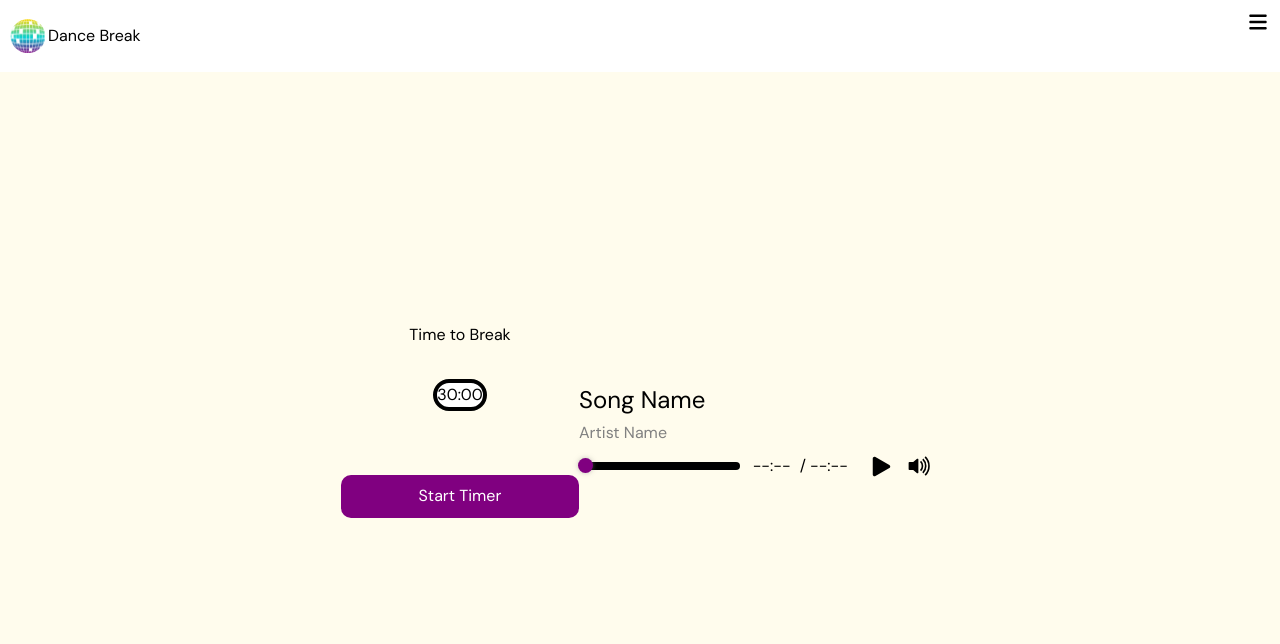
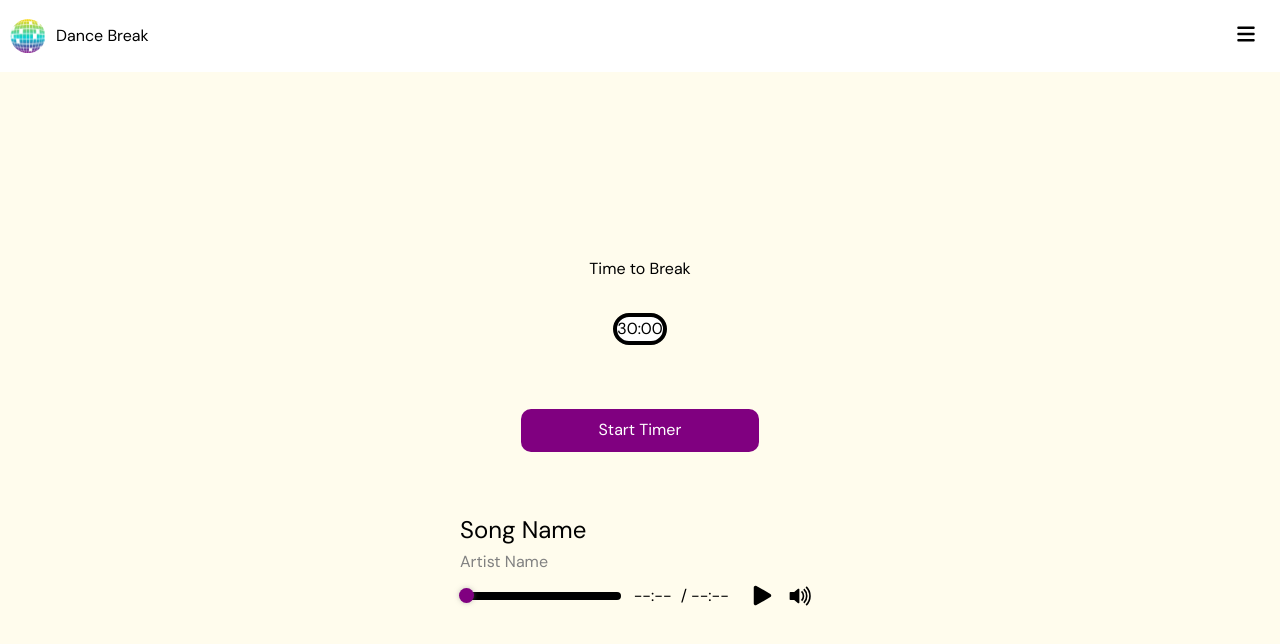
Before and after one commit to thelmaboamah/dance-break-app, a React (Vite) app: page /break in a window 1280 px wide. Shown: the top 644 px of the page. Built offline with nearby package versions, Linux system fonts and the light colour scheme; no server answers; what @passageidentity/passage-react would draw is missing.

Commit message:
fix flex box for timer with audio player

```diff
--- a/src/components/BreakCenterTimer.jsx
+++ b/src/components/BreakCenterTimer.jsx
@@ -2,7 +2,7 @@ import styles from "../styles/Center.module.css";
 
 export default function BreakCenterTimer() {
   return (
-    <div className={styles.centerTimer}>
+    <div className={styles.centerTimerWithAudioPlayer}>
       <div id="centered-text py-0">Time to Break</div>
 
       {/* placeholder for timer animation*/}
--- a/src/components/Header.jsx
+++ b/src/components/Header.jsx
@@ -20,16 +20,16 @@ export default function Header() {
     //the whole header
     <div className="flex justify-between items-center w-full px-8 py-4 z-10 bg-white">
       {/* logo and name */}
-      <div className="flex flex-row w-full items-center">
+      <div className="flex flex-row w-full gap-8 items-center">
         <div className="w-10 h-10">
           <img src={DanceBreakLogo} alt="Dance Break Logo" />
         </div>
-        <h2>Dance Break</h2>
+        <h2 className="hidden desktop:block">Dance Break</h2>
       </div>
       <div>
         <img
           src={icon}
-          className="w-5 h-5 z-50 absolute top-12 right-12"
+          className="w-5 h-5 z-50 absolute top-24 right-24"
           alt="BarsSolidorXSolid"
           onClick={() => setModalOpen(!isModalOpen)}
         />
--- a/src/components/Modal.jsx
+++ b/src/components/Modal.jsx
@@ -41,15 +41,15 @@ export default function Modal() {
   }, []);
 
   return (
-    <div className="bg-white fixed right-0 top-0 h-screen desktop:w-1/4 w-[238px]">
-      <div className="bg-white rounded-lg shadow-lg w-96 h-screen">
+    <div className="bg-white fixed right-0 top-0 h-screen desktop:w-[530px] w-[238px]">
+      <div className="bg-white w-full rounded-lg shadow-lg w-96 h-screen">
         <div className="p-6">
           <div className="bg-gray-100 rounded-t-lg px-6 py-4"></div>
 
           {/* 5 rows */}
           <ul className="space-y-5">
             <li>
-              <button className="desktop:w-3/4 w-[189px] flex justify-between items-center hover:underline focus:outline-none">
+              <button className="desktop:w-3/4 w-[189px] desktop:w-[454px] flex justify-between items-center hover:underline focus:outline-none">
                 <div>Update Durations</div>
                 <img
                   className="w-3 h-3"
@@ -72,7 +72,7 @@ export default function Modal() {
               </button>
             </li>
             <li>
-              <div className="bg-grey border-t-1 desktop:w-3/4 w-[189px] h-[1px]"></div>
+              <div className="bg-grey border-t-1 w-[189px] desktop:w-[454px] h-[1px]"></div>
             </li>
             <li>
               <button
--- a/src/styles/Center.module.css
+++ b/src/styles/Center.module.css
@@ -13,3 +13,10 @@
   display: flex;
   justify-content: center;
 }
+
+.centerTimerWithAudioPlayer {
+  align-items: center;
+  flex-direction: column;
+  display: flex;
+  justify-content: center;
+}
--- a/src/views/BreakTimer.jsx
+++ b/src/views/BreakTimer.jsx
@@ -12,7 +12,7 @@ export default function BreakTimer() {
           <Header />
         </div>
 
-        <div className="        flex-grow flex items-center justify-center">
+        <div className="flex-col gap-32 flex-grow flex items-center justify-center">
           <BreakCenterTimer />
           <AudioPlayer />
         </div>
```
